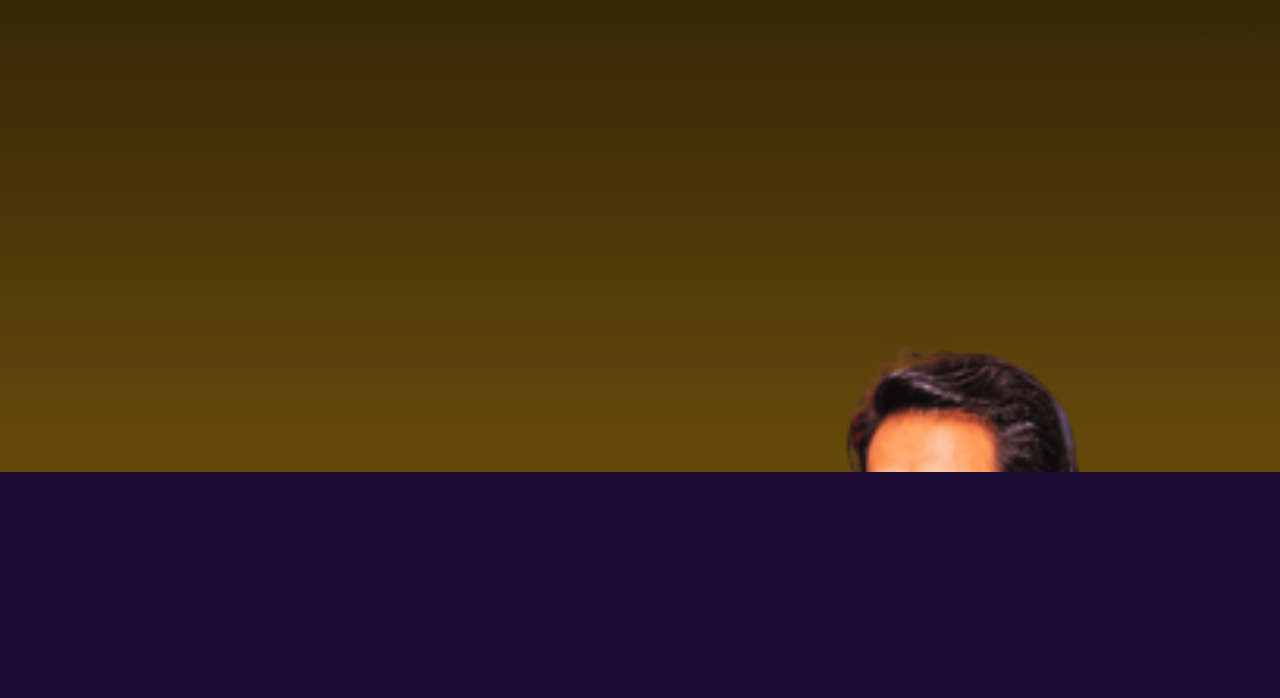
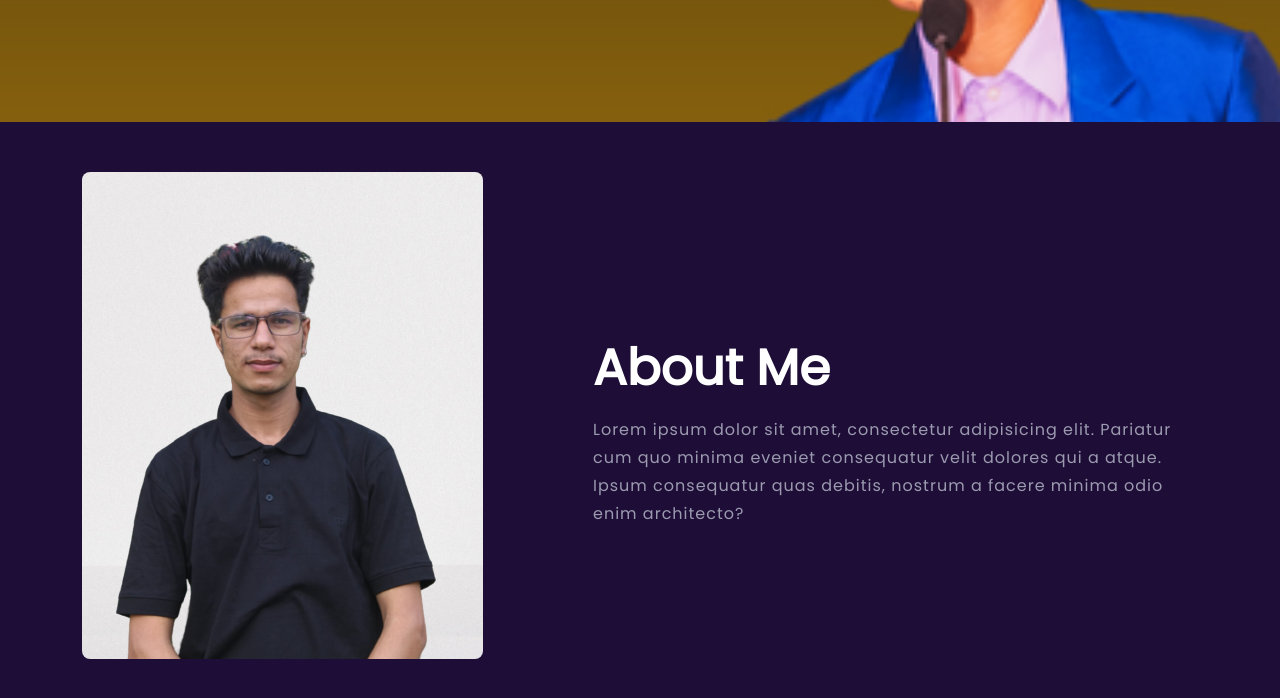
Before and after one commit to CMBhatta/portfolio, a plain HTML site: page JS/index.html in a window 1280 px wide. Shown: the part 528-1226 px from the top of the page. Before the commit the page ends 1000 px from the top, so only its background shows below. Drawn offline with nearby package versions, Linux system fonts and the light colour scheme.

Commit message:
added about section

```diff
--- a/CSS/style.css
+++ b/CSS/style.css
@@ -64,7 +64,7 @@ section{
     padding: 10px 27px;
     background-color: transparent;
     border: 2px solid var--gray-color;
-    color: var --text-gray;
+    color: var(--text-gray);
     font-weight: 500;
     font-size: 14px;
     text-transform: uppercase;
@@ -199,12 +199,12 @@ button{
 .banner-wrapper{
     width: 100%;
     height: auto;
-    min-height: 1000px;
+    min-height: 650px;
     background-image:url('../images/bg-image2.png') ;
     background-repeat: no-repeat;
     background-position: center;
     background-size: cover;
-    background-attachment: fixed;
+    /* background-attachment: fixed; */
     padding: 200px 0 100px 0;
 
 }
--- a/JS/index.html
+++ b/JS/index.html
@@ -67,6 +67,23 @@
     </section>
     <!-- Banner Section Exit -->
     <!-- About Section -->
+    <section id ="home" class="about-wrapper">
+      <div class="container">
+        <div class="row justify-content-between align-items-center">
+          <div class="col-lg-5 mb-4 mb-lg-0">
+            <img src='../images/about1.png' class="image-fluid rounded-3" alt="About Us">
+          </div>
+          <div class="col-lg-7 ps-lg-5 text-center text-lg-start">
+            <div class="my-3 mb-lg-0">
+              <span class="subtitle"> My About Details</span>
+              <h2>About Me</h2>
+              <p>Lorem ipsum dolor sit amet, consectetur adipisicing elit. Pariatur cum quo minima eveniet consequatur velit dolores qui a atque. Ipsum consequatur quas debitis, nostrum a facere minima odio enim architecto?
+              </p>
+            </div>
+          </div>
+        </div>
+      </div>
+    </section>
     <script src="https://cdn.jsdelivr.net/npm/bootstrap@5.3.0/dist/js/bootstrap.bundle.min.js" integrity="sha384-geWF76RCwLtnZ8qwWowPQNguL3RmwHVBC9FhGdlKrxdiJJigb/j/68SIy3Te4Bkz" crossorigin="anonymous"></script>
     <!-- Custom JS Link -->
     <script src="main.js"></script>
```
Also changed, not shown: images/about.jpg (deleted), images/about.png (added), images/about1.png (added).
